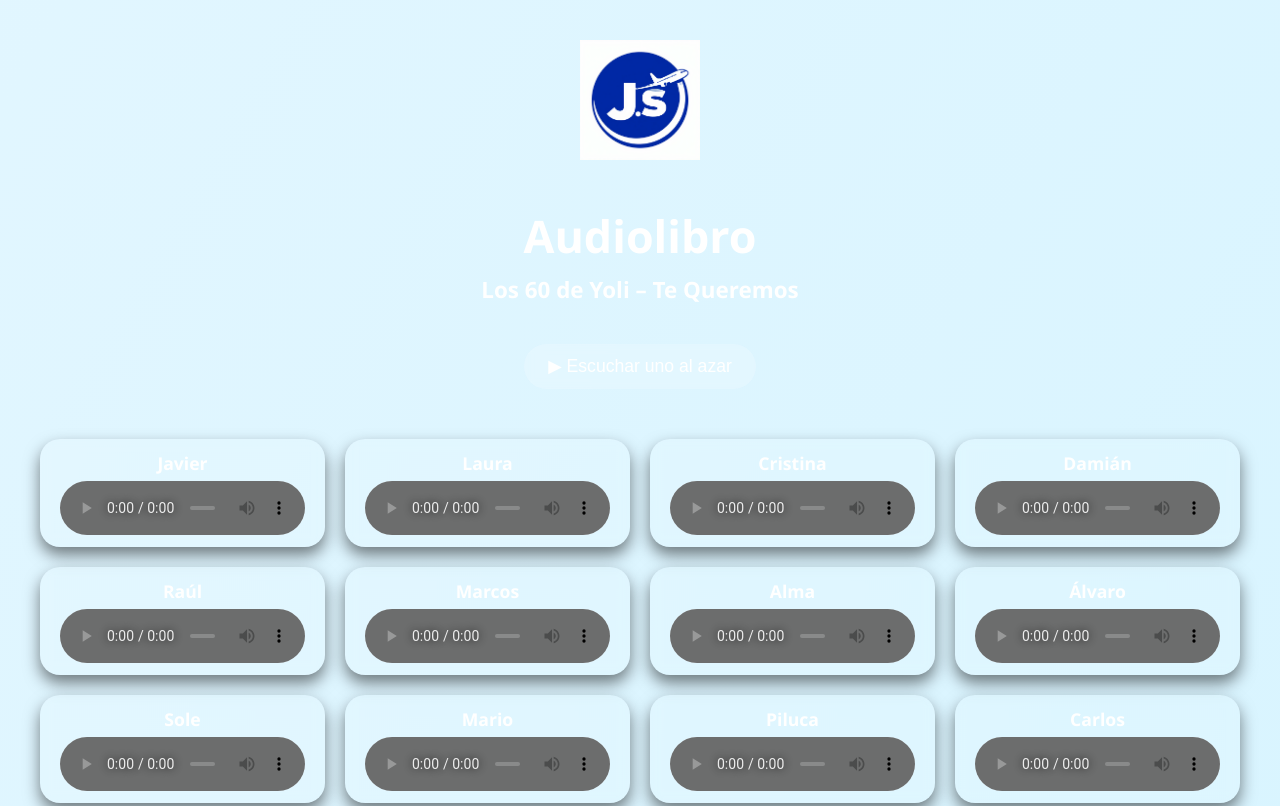
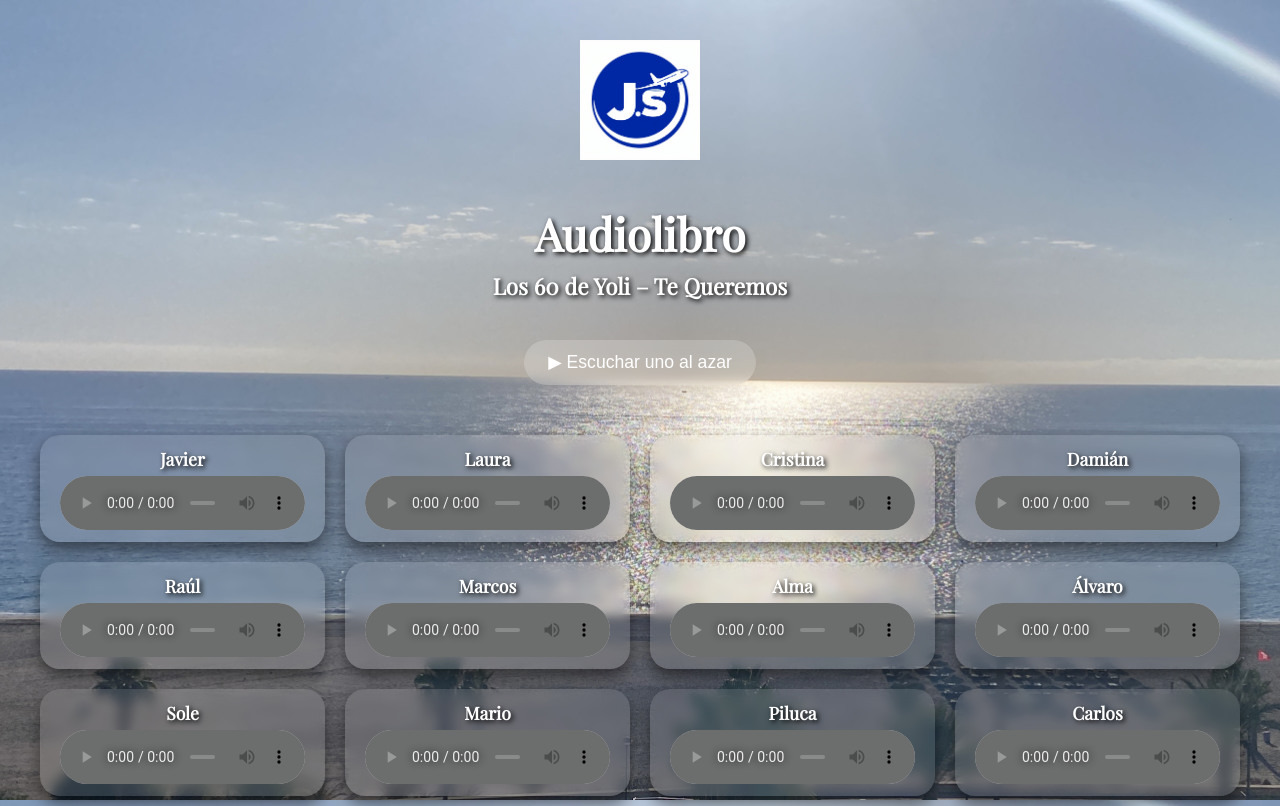
Before and after one commit to Javilong0/AudioQR60, a plain HTML site: page index.html in a window 1280 px wide. Shown: the top 806 px of the page. Drawn offline with nearby package versions, Linux system fonts and the light colour scheme.

Commit message:
Update index.html

```diff
--- a/index.html
+++ b/index.html
@@ -9,25 +9,38 @@
   <style>
    body {
       margin: 0;
-  font-family: 'Segoe UI', sans-serif;
-  background: linear-gradient(120deg, #ccefff, #e6f7ff, #ccf2ff);
-  background-size: 600% 600%;
-  animation: gradientBackground 20s ease infinite;
+      padding: 0;
+      font-family: 'Playfair Display', serif;
+      background-image: url('fondo.jpg');
+      background-size: cover;
+      background-position: center;
+      background-repeat: no-repeat;
+      background-attachment: fixed;
+      text-align: center;
       color: white;
-  text-align: center;
+      text-shadow: 2px 2px 5px black;
     }
 
-@keyframes gradientBackground {
-  0% {
-    background-position: 0% 50%;
+    header {
+      padding: 40px 20px 20px;
+      animation: fadeInDown 1s ease-out;
     }
-  50% {
-    background-position: 100% 50%;
+
+    @keyframes fadeInDown {
+      from { opacity: 0; transform: translateY(-20px); }
+      to { opacity: 1; transform: translateY(0); }
     }
-  100% {
-    background-position: 0% 50%;
+
+    h1 {
+      font-size: 2.8rem;
+      margin-bottom: 0.5rem;
     }
+
+    h2 {
+      font-size: 1.4rem;
+      margin-top: 0;
     }
+
 
     header {
       padding: 40px 20px 20px;
```
Lines whose indentation alone changed are shown as unchanged.
